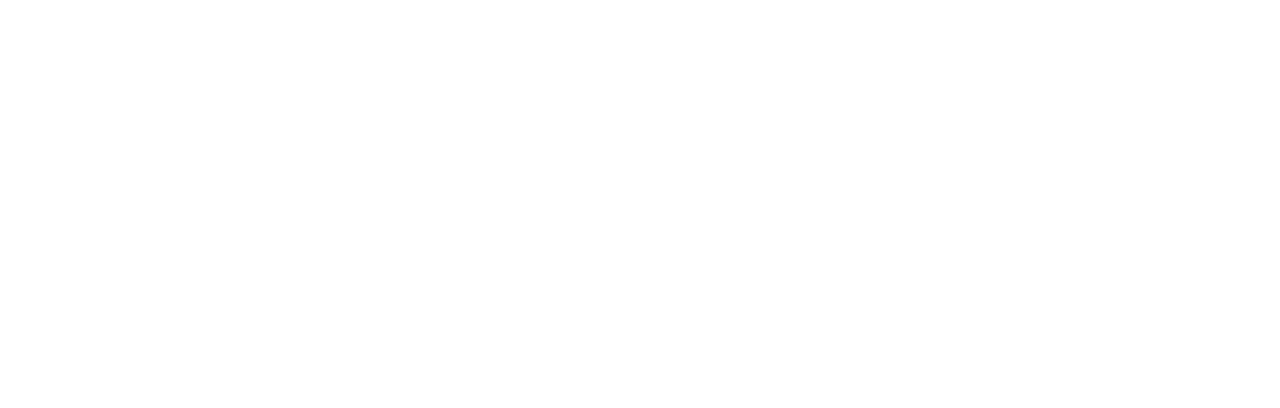
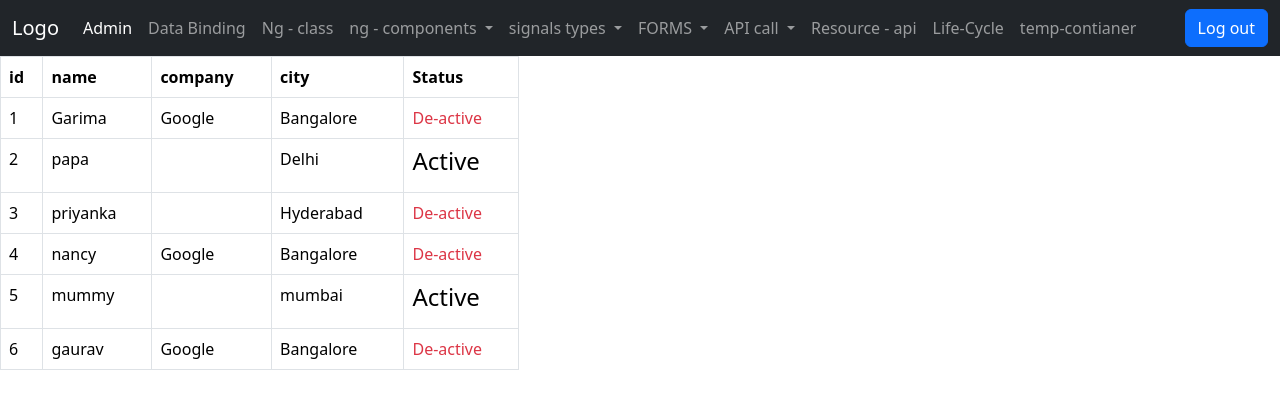
Before and after one commit to GarimaUttam/Angular19_course, an Angular app: page /temp-container in a window 1280 px wide. Before the commit this address led to /. Shown: the top 408 px of the page. Built offline with nearby package versions, Linux system fonts and the light colour scheme.

Commit message:
ngTemplate and ngContainer

```diff
--- a/src/app/app.routes.ts
+++ b/src/app/app.routes.ts
@@ -16,6 +16,7 @@
 import { LoginComponent } from './components/login/login.component';
 import { LayoutComponent } from './components/layout/layout.component';
 import { authGuard } from './guard/auth.guard';
+import { NgTempNgContainerComponent } from './components/ng-temp-ng-container/ng-temp-ng-container.component';
 
 export const routes: Routes = [
     {
@@ -87,6 +88,10 @@
             {
                 path:'life-cycle',
                 component:LifeCycleComponent
+            },
+            {
+                path:'temp-container',
+                component:NgTempNgContainerComponent
             }
         ]
     }
--- a/src/app/components/layout/layout.component.html
+++ b/src/app/components/layout/layout.component.html
@@ -1,4 +1,4 @@
-<p>layout works!</p>
+
 <nav class="navbar navbar-expand-sm navbar-dark bg-dark">
     <div class="container-fluid">
       <a class="navbar-brand" href="javascript:void(0)">Logo</a>
@@ -72,6 +72,11 @@
               <a class="nav-link" routerLink="life-cycle">Life-Cycle</a>
             </li>
 
+            <li class="nav-item">
+              <a class="nav-link" routerLink="temp-continer">temp-contianer</a>
+            </li>
+
+
 
 
 
--- /dev/null
+++ b/src/app/components/ng-temp-ng-container/ng-temp-ng-container.component.html
@@ -0,0 +1,62 @@
+<div class="row">
+
+<div class="col-5">
+    <table class="table table-bordered">
+        <thead>
+            <tr>
+                <th>id</th>
+                <th>name</th>
+                <th>company</th>
+                <th>city</th>
+                <th>Status</th>
+            </tr>
+        </thead>
+        <tbody>
+            <ng-container *ngIf="isLoader">
+               <!-- <ng-container *ngTemplateOutlet="loaderTemplate">
+
+               </ng-container> -->
+               <div [ngTemplateOutlet]="loaderTemplate"></div>
+            </ng-container>
+
+            <ng-container *ngIf="!isLoader">
+                <tr *ngFor="let emp of employeeArray;let srno = index">
+                    <td>{{srno + 1}}</td>
+                    <td>{{emp.name}}</td>
+                    <td>{{emp.company}}</td>
+                    <td>{{emp.city}}</td>
+                    <td>
+                        <h4 *ngIf="emp.isActive else tempDeactive">Active</h4>
+                        <!-- <h4 *ngIf="!emp.isActive">De-active</h4> -->
+                    </td>
+                </tr>
+            </ng-container>
+
+        </tbody>
+    </table>
+</div>
+</div>
+
+<!-- when we have to use  acode multiple times e use ng template -->
+<ng-template #loaderTemplate>
+    <tr>
+        <td colspan="4" class = "text-align">
+            <div class="spinner-border text-muted"></div>
+            <div class="spinner-border text-primary"></div>
+            <div class="spinner-border text-success"></div>
+            <div class="spinner-border text-info"></div>
+            <div class="spinner-border text-warning"></div>
+            <div class="spinner-border text-danger"></div>
+            <div class="spinner-border text-secondary"></div>
+            <div class="spinner-border text-dark"></div>
+            <div class="spinner-border text-light"></div>
+
+        </td>
+    </tr>
+</ng-template>
+
+<ng-template #tempDeactive>
+    <div class="text-danger">
+        <span>De-active</span>
+    </div>
+</ng-template>
--- /dev/null
+++ b/src/app/components/ng-temp-ng-container/ng-temp-ng-container.component.ts
@@ -0,0 +1,31 @@
+import { NgFor, NgIf, NgTemplateOutlet } from '@angular/common';
+import { Component } from '@angular/core';
+import { timeout } from 'rxjs';
+
+@Component({
+  selector: 'app-ng-temp-ng-container',
+  imports: [NgFor, NgIf, NgTemplateOutlet],
+  templateUrl: './ng-temp-ng-container.component.html',
+  styleUrl: './ng-temp-ng-container.component.css'
+})
+export class NgTempNgContainerComponent {
+
+  employeeArray: any[] = [
+    {empId:1, isActive: false, name: "Garima", company: "Google", city:"Bangalore",attendance: 99},
+    {empId:2, isActive: true, name: "papa", city:"Delhi",attendance:80 },
+    {empId:3, isActive: false, name: "priyanka", company: "", city:"Hyderabad",attendance:78},
+    {empId:4, isActive: false, name: "nancy", company: "Google", city:"Bangalore",attendance:98},
+    {empId:5, isActive: true, name: "mummy", company: null, city:"mumbai",attendance:78},
+    {empId:6, isActive: false, name: "gaurav", company: "Google", city:"Bangalore",attendance:95}
+  ]
+
+  isLoader: boolean = true;
+
+  constructor() {
+    setTimeout(() => {
+      this.isLoader = false;
+    }, 3000)
+  }
+
+
+}
```
Also changed, not shown: src/app/components/ng-temp-ng-container/ng-temp-ng-container.component.css (added), 1 other file (tests, documents, lock files or other folders).
